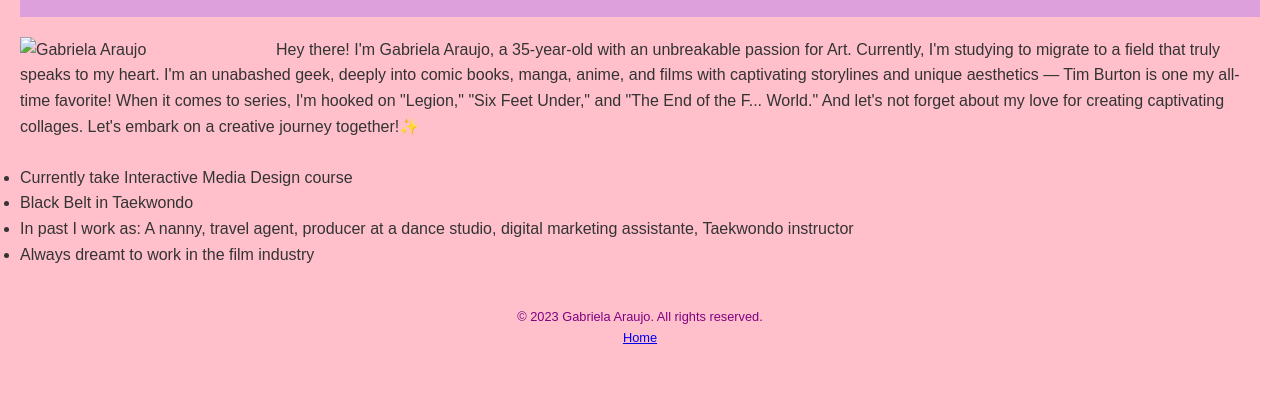
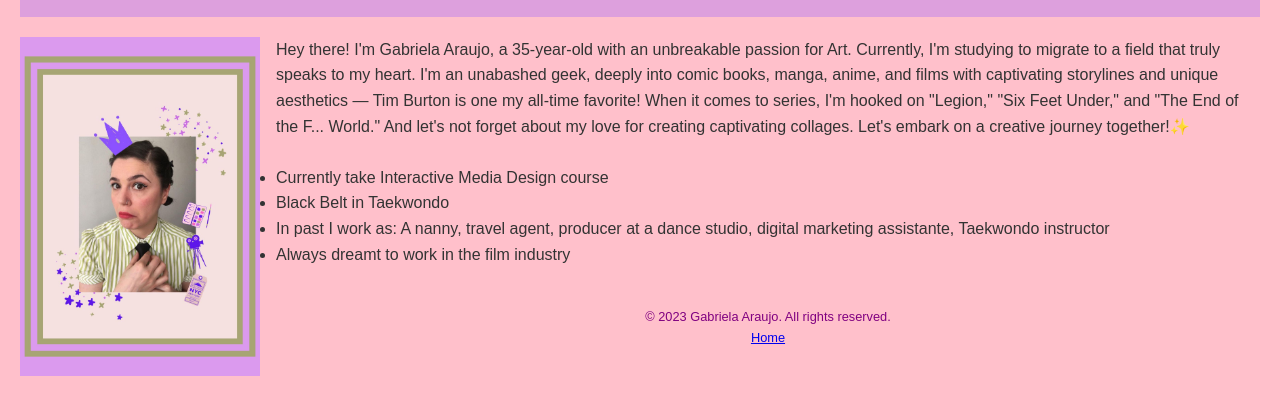
Before and after one commit to gabrielaaraujo87/mtm6201-midterm, a plain HTML site: page index.html in a window 1280 px wide. Shown: the part 120-534 px from the top of the page. Drawn offline with Linux system fonts and the light colour scheme.

Commit message:
Update index.html

```diff
--- a/index.html
+++ b/index.html
@@ -22,7 +22,7 @@
 
   <!-- Main Content -->
   <main>
-      <img class="img1" src="images/Araujo, Gabriela.jpg" alt="Gabriela Araujo">
+      <img class="img1" src="AraujoGabriela.jpg" alt="Gabriela Araujo">
       <p>Hey there! I'm Gabriela Araujo, a 35-year-old with an unbreakable passion for Art. Currently,
         I'm studying to migrate to a field that truly speaks to my heart.
         I'm an unabashed geek, deeply into comic books, manga, anime, and films with captivating storylines and unique aesthetics
```
